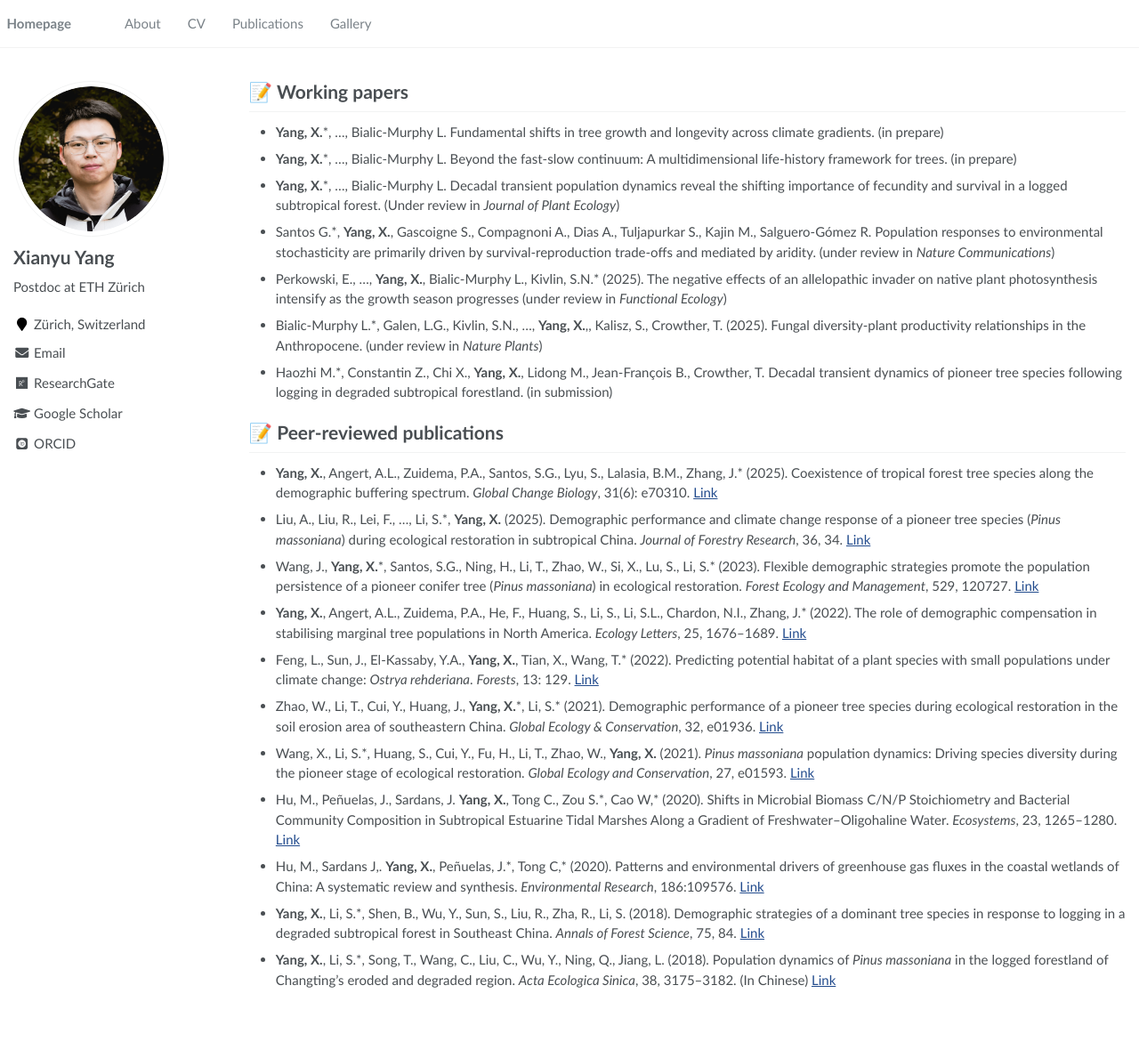
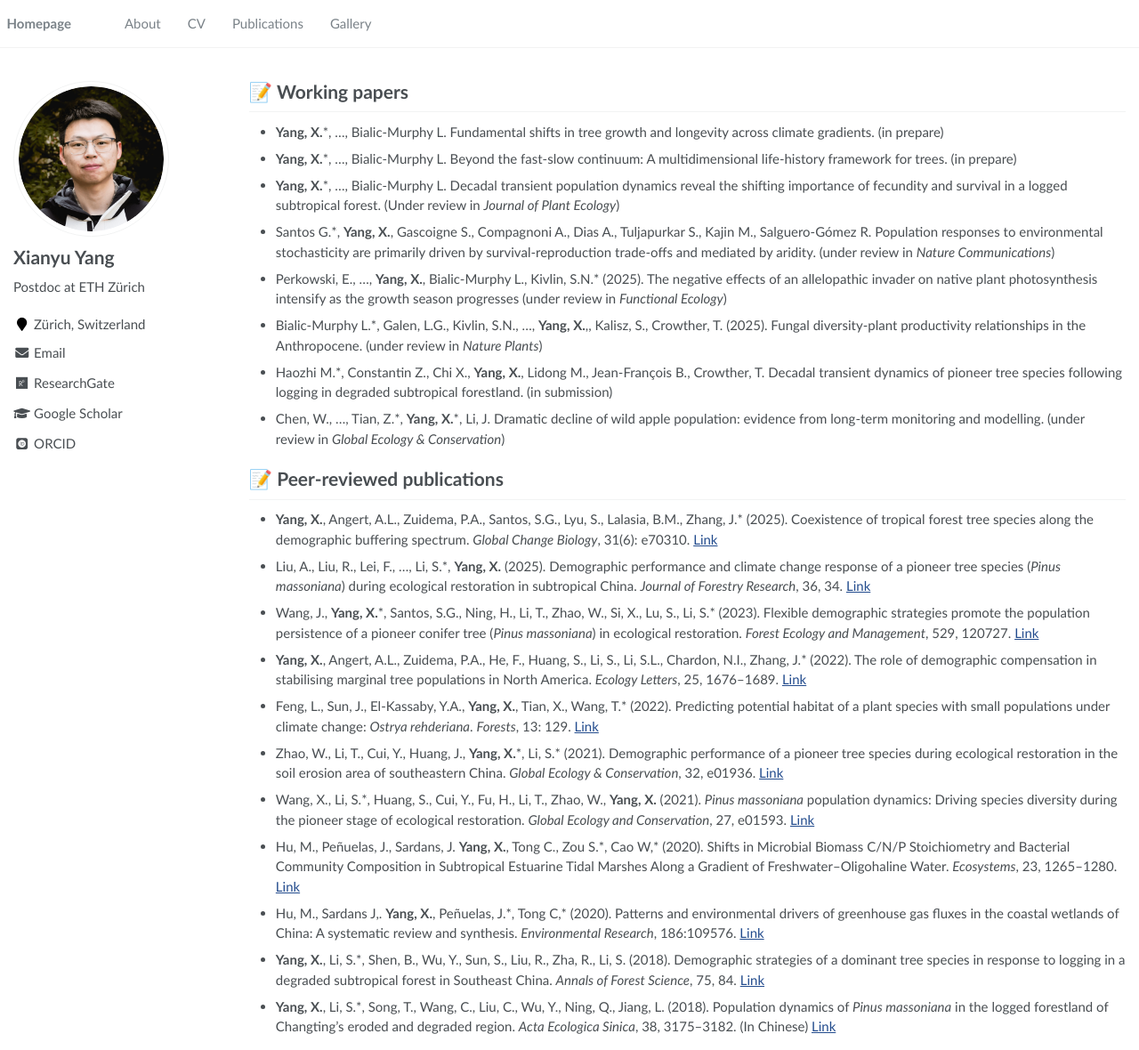
Before and after one commit to Xianyu-Yang/xianyu-yang.github.io, a Jekyll site: the page built from _pages/publications.md, in a window 1280 px wide and 1180 px high. Shown: the whole window at 89% size. Built offline with Jekyll 4.4.1, drawn with Linux system fonts in a browser that asks for light colours; some web fonts are replaced.

Commit message:
Update publications.md

```diff
--- a/_pages/publications.md
+++ b/_pages/publications.md
@@ -19,6 +19,8 @@ author_profile: true
 -	Bialic-Murphy L.\*, Galen, L.G., Kivlin, S.N., ..., **Yang, X.**,, Kalisz, S., Crowther, T. (2025). Fungal diversity-plant productivity relationships in the Anthropocene. (under review in _Nature Plants_)
 
 -	Haozhi M.\*, Constantin Z., Chi X., **Yang, X.**, Lidong M., Jean-François B., Crowther, T. Decadal transient dynamics of pioneer tree species following logging in degraded subtropical forestland. (in submission)
+
+- Chen, W., ..., Tian, Z.\*, **Yang, X.**\*, Li, J. Dramatic decline of wild apple population: evidence from long-term monitoring and modelling. (under review in _Global Ecology & Conservation_)
 
 
 # 📝 Peer-reviewed publications
```
